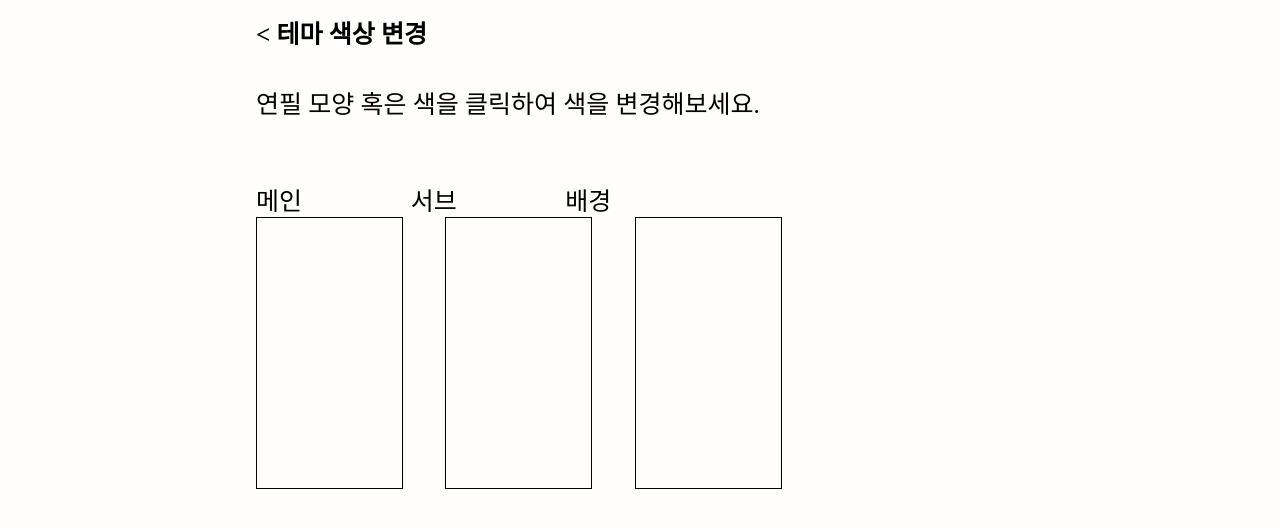
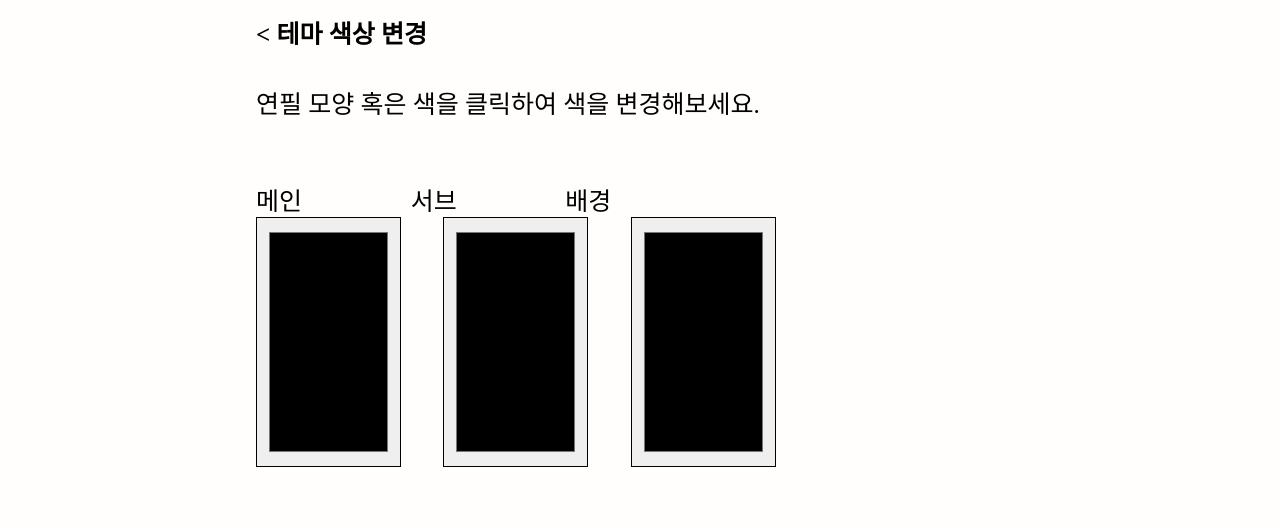
Before and after one commit to seajihey/TorokTorok, a plain HTML site: page color.html in a window 1280 px wide. Shown: the part 146-674 px from the top of the page. Drawn offline with Linux system fonts and the light colour scheme; a web font is replaced by a local one.

Commit message:
colorinput

```diff
--- a/color.html
+++ b/color.html
@@ -52,7 +52,7 @@
         #main {
             border: 1px solid black;
             padding: 10px 10px;
-            width: 125px;
+            width: 145px;
             height: 250px;
             margin-left: 20vw;
             display: inline-block;
@@ -60,7 +60,7 @@
         #sub {
             border: 1px solid black;
             padding: 10px 10px;
-            width: 125px;
+            width: 145px;
             height: 250px;
             margin-left: 3vw;
             display: inline-block;
@@ -68,7 +68,7 @@
         #back {
             border: 1px solid black;
             padding: 10px 10px;
-            width: 125px;
+            width: 145px;
             height: 250px;
             margin-left: 3vw;
             display: inline-block;
@@ -88,6 +88,9 @@
             display: inline-block;
             margin-left: 8vw;
             font-family: "Pretendard-Light";
+        }
+        #maincolor {
+            display: inline;
         }
     </style>
 </head>
@@ -117,9 +120,9 @@
         %EC%86%8D%EC%84%B1%EC%9C%BC%EB%A1%9C-%EC%83%89%EC%83%81-
         %EB%A7%8C%EB%93%A4%EA%B8%B0/ 참고하기-->
     <div>
-        <div id="main"></div>
-        <div id="sub"></div>
-        <div id="back"></div>
+        <input type="color" id="main" >
+        <input type="color" id="sub">
+        <input type="color" id="back">
     </div>
 </body>
 </html>
```
